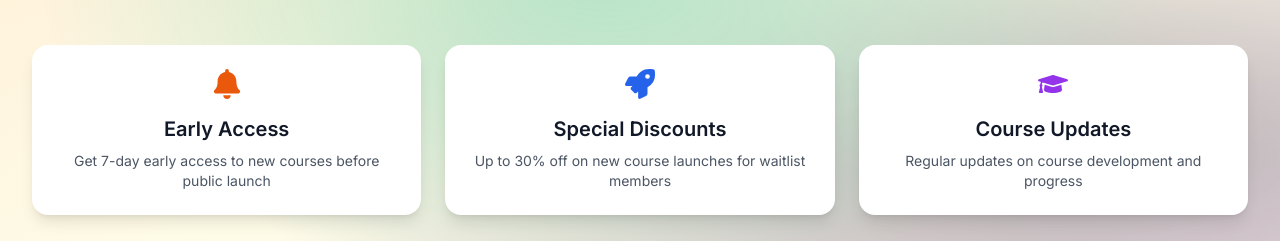
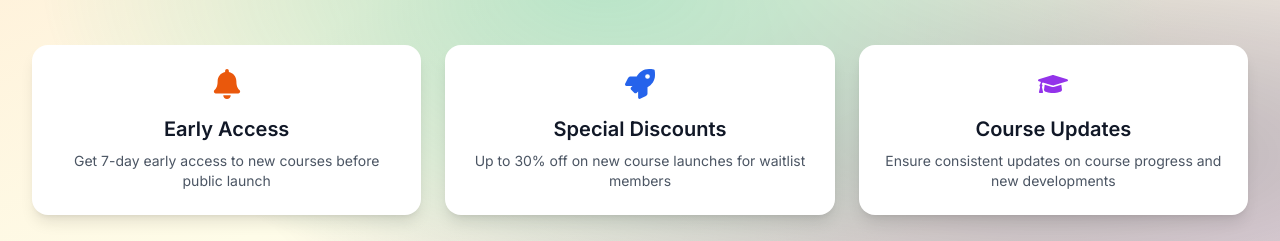
Before and after one commit to Orcalexai/Smartlearners, a Next.js app: page /courses in a window 1280 px wide. Shown: the part 1130-1371 px from the top of the page. Built offline with nearby package versions, Linux system fonts and the light colour scheme.

Commit message:
fix/payment-gateway-urls

```diff
--- a/app/payment-success/page.tsx
+++ b/app/payment-success/page.tsx
@@ -25,7 +25,7 @@ function PaymentSuccessContent() {
   const checkPaymentStatus = async () => {
     try {
       console.log('🔍 Checking payment status for order:', orderId)
-      const response = await fetch(`http://localhost:8000/api/payment/status/${orderId}`)
+      const response = await fetch(`https://smartgen.smartlearners.ai/api/payment/status/${orderId}`)
       console.log('📊 Payment status response:', response.status, response.statusText)
 
       const data = await response.json()
--- a/components/pages/Courses.tsx
+++ b/components/pages/Courses.tsx
@@ -248,7 +248,7 @@ const Courses = () => {
               <Card className="text-center p-6">
                 <FaGraduationCap className="text-3xl text-purple-600 mx-auto mb-4" />
                 <h3 className="text-xl font-semibold text-gray-900 mb-2">Course Updates</h3>
-                <p className="text-gray-600 text-sm">Regular updates on course development and progress</p>
+                <p className="text-gray-600 text-sm">Ensure consistent updates on course progress and new developments</p>
               </Card>
             </motion.div>
           </div>
--- a/components/pages/GetStarted.tsx
+++ b/components/pages/GetStarted.tsx
@@ -130,7 +130,7 @@ const GetStarted = () => {
 
         console.log('🚀 Starting registration...', registrationPayload)
 
-        const registrationResponse = await fetch('http://localhost:8000/api/register', {
+        const registrationResponse = await fetch('https://smartgen.smartlearners.ai/api/register', {
           method: 'POST',
           headers: {
             'Content-Type': 'application/json',
@@ -158,7 +158,7 @@ const GetStarted = () => {
           registration_id: registrationData.registration_id
         })
 
-        const paymentResponse = await fetch('http://localhost:8000/api/payment/initiate', {
+        const paymentResponse = await fetch('https://smartgen.smartlearners.ai/api/payment/initiate', {
           method: 'POST',
           headers: {
             'Content-Type': 'application/json',
```
